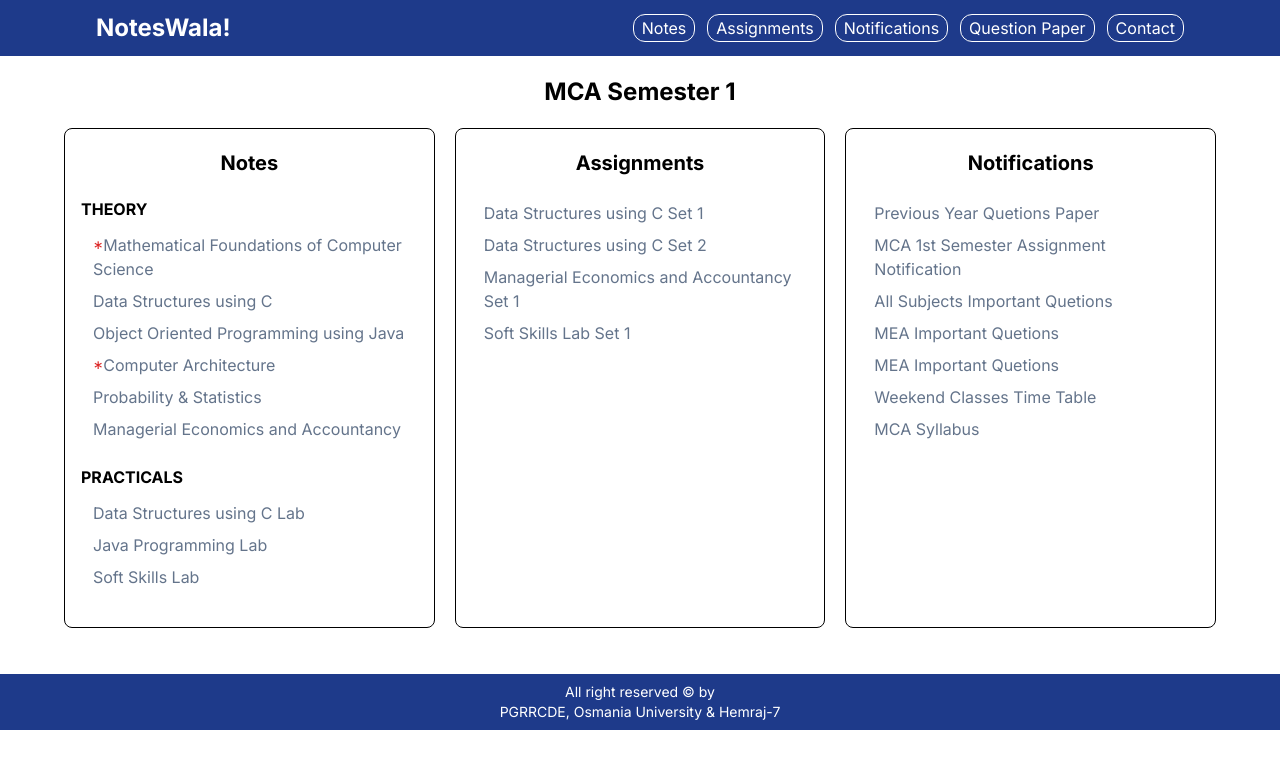
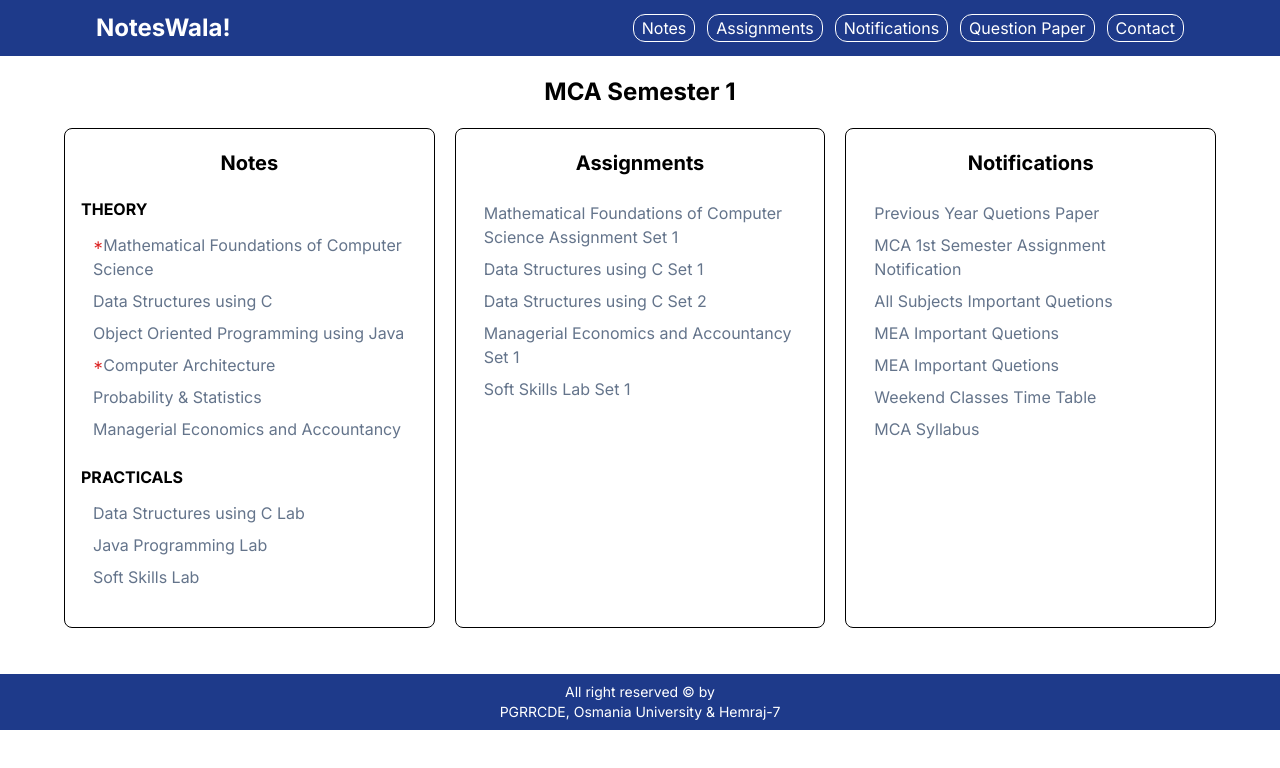
Before and after one commit to Hemraj-7/NotesWala, a Next.js app: page /explore in a window 1280 px wide. Shown: the top 768 px of the page. Built offline with nearby package versions, Linux system fonts and the light colour scheme.

Commit message:
ADD mfcs assignment

```diff
--- a/app/explore/page.js
+++ b/app/explore/page.js
@@ -31,7 +31,7 @@ const page = () => {
         <div className='w-full md:min-h-[500px] border border-black p-2 rounded-lg'>
           <h2 className='text-xl font-bold text-center p-3'>Assignments</h2>
             <ul className='flex flex-col gap-2 p-3 px-5'>
-              {/* <li className='text-slate-500 hover:text-black'><Link href={'/'}>Mathematical Foundations of Computer Science</Link></li> */}
+              <li className='text-slate-500 hover:text-black'><Link href={'/assignment/MFCS Assignment Set - 1.pdf'}>Mathematical Foundations of Computer Science Assignment Set 1</Link></li>
               <li className='text-slate-500 hover:text-black'><Link href={'/assignment/Data Structure using C Assignment Set 1.pdf'}>Data Structures using C Set 1</Link></li>
               <li className='text-slate-500 hover:text-black'><Link href={'/assignment/Data Structure using C Assignment Set 2.pdf'}>Data Structures using C Set 2</Link></li>
               {/* <li className='text-slate-500 hover:text-black'><Link href={'/'}>Object Oriented Programming using Java</Link></li> */}
```
Also changed, not shown: 1 other file (tests, documents, lock files or other folders).
